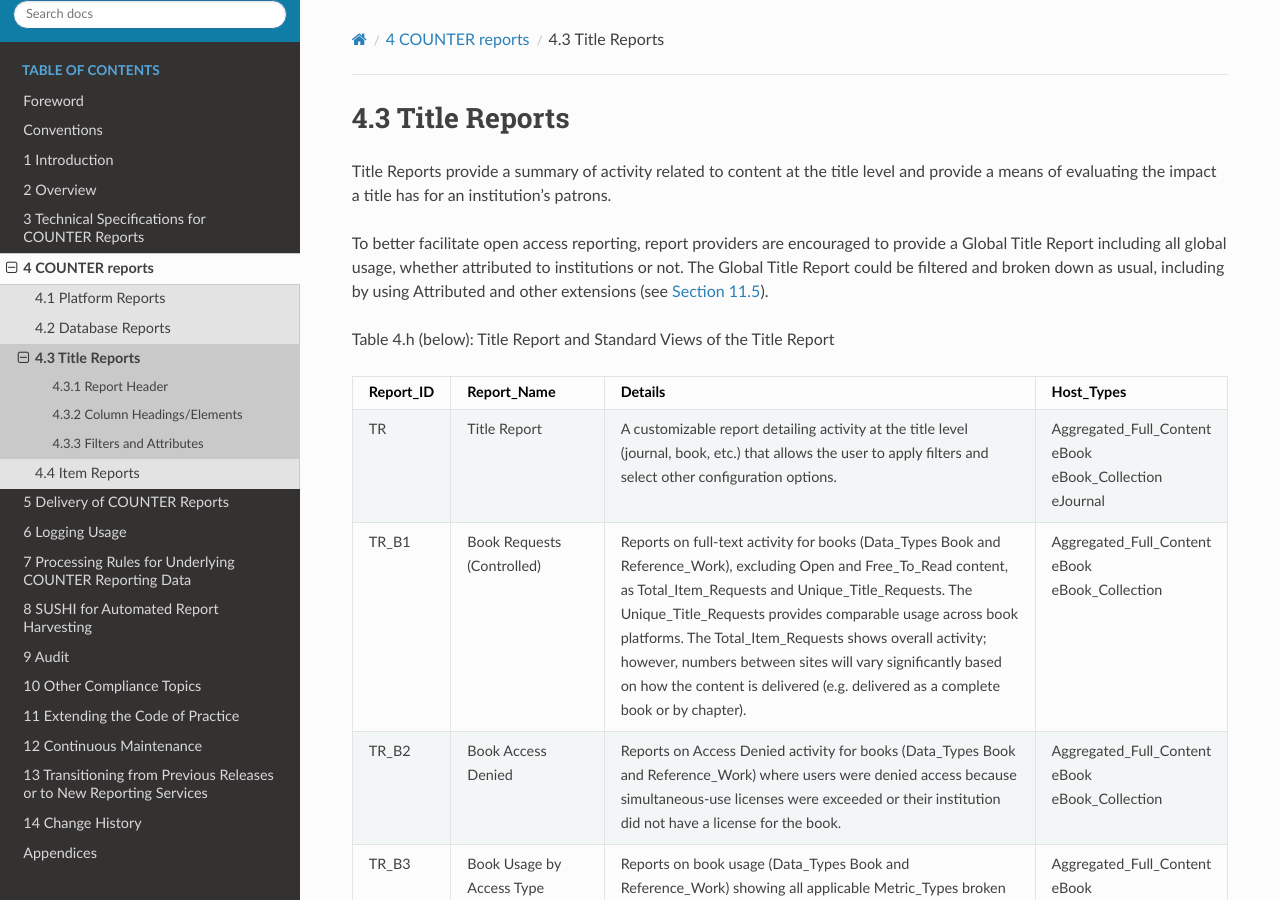
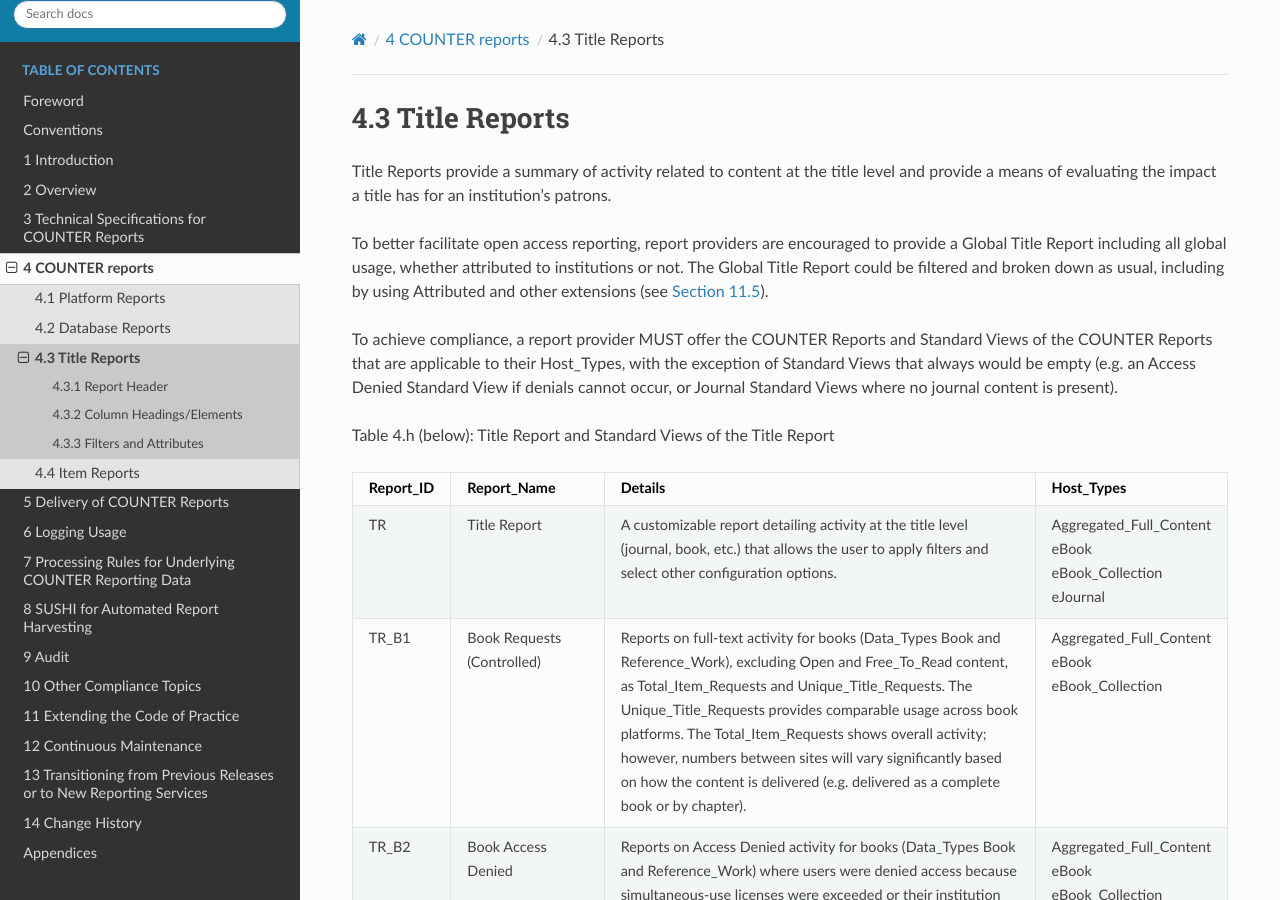
Before and after one commit to Project-Counter/cop5, a Sphinx documentation site: the page built from source/04-reports/03-title-reports.rst, in a window 1280 px wide and 900 px high. Built offline with Sphinx 7.4.7 and the Read the Docs theme 2.0.0, drawn with Linux system fonts in a browser that asks for light colours.

Commit message:
Empty Standard Views not required (#256)
Add wording to sections 4.2, 4.3 and 4.4 about Standard Views not being required when the reports always would be empty, per https://github.com/Project-Counter/cop5/issues/242

```diff
--- a/source/04-reports/02-database-reports.rst
+++ b/source/04-reports/02-database-reports.rst
@@ -10,6 +10,8 @@ Database Reports
 Database Reports provide a summary of activity related to a given database or fixed collection of content that is packaged like a database. These reports provide a means of evaluating the impact a database has for an institution’s users.
 
 To better facilitate open access reporting, report providers are encouraged to provide a Global Database Report including all global usage, whether attributed to institutions or not. The Global Database Report could be filtered and broken down as usual, including by using Attributed and other extensions (see :numref:`reserved-elements`).
+
+To achieve compliance, a report provider MUST offer the COUNTER Reports and Standard Views of the COUNTER Reports that are applicable to their Host_Types, with the exception of Standard Views that always would be empty (e.g. an Access Denied Standard View if denials cannot occur).
 
 Table 4.d (below): Database Report and Standard Views of the Database Report
 
--- a/source/04-reports/03-title-reports.rst
+++ b/source/04-reports/03-title-reports.rst
@@ -10,6 +10,8 @@ Title Reports
 Title Reports provide a summary of activity related to content at the title level and provide a means of evaluating the impact a title has for an institution’s patrons.
 
 To better facilitate open access reporting, report providers are encouraged to provide a Global Title Report including all global usage, whether attributed to institutions or not. The Global Title Report could be filtered and broken down as usual, including by using Attributed and other extensions (see :numref:`reserved-elements`).
+
+To achieve compliance, a report provider MUST offer the COUNTER Reports and Standard Views of the COUNTER Reports that are applicable to their Host_Types, with the exception of Standard Views that always would be empty (e.g. an Access Denied Standard View if denials cannot occur, or Journal Standard Views where no journal content is present).
 
 Table 4.h (below): Title Report and Standard Views of the Title Report
 
--- a/source/04-reports/04-item-reports.rst
+++ b/source/04-reports/04-item-reports.rst
@@ -10,6 +10,8 @@ Item Reports
 Item Reports provide a summary of activity related to content at the item level and provide a means of evaluating the impact an item has for an institution’s patrons.
 
 To better facilitate open access reporting, Release 5.1 encourages all Host_Types to provide a Global Item Report, which provides a granular per-item view of all usage, whether attributed to institutions or not. This is particularly relevant for report providers with open access content. The Global Item Report is an Item Report to "The World" including all global usage, whether attributed to an institution or not, which could be broken down by geolocation with the Country and Subdivision extensions, as well as by using Attributed and other extensions (see :numref:`reserved-elements`).
+
+To achieve compliance, a report provider MUST offer the COUNTER Reports and Standard Views of the COUNTER Reports that are applicable to their Host_Types, with the exception of Standard Views that always would be empty (e.g. a Multimedia Standard View where no multimedia content is present).
 
 Table 4.n (below): Item Report and Standard Views of the Item Report
 
```
